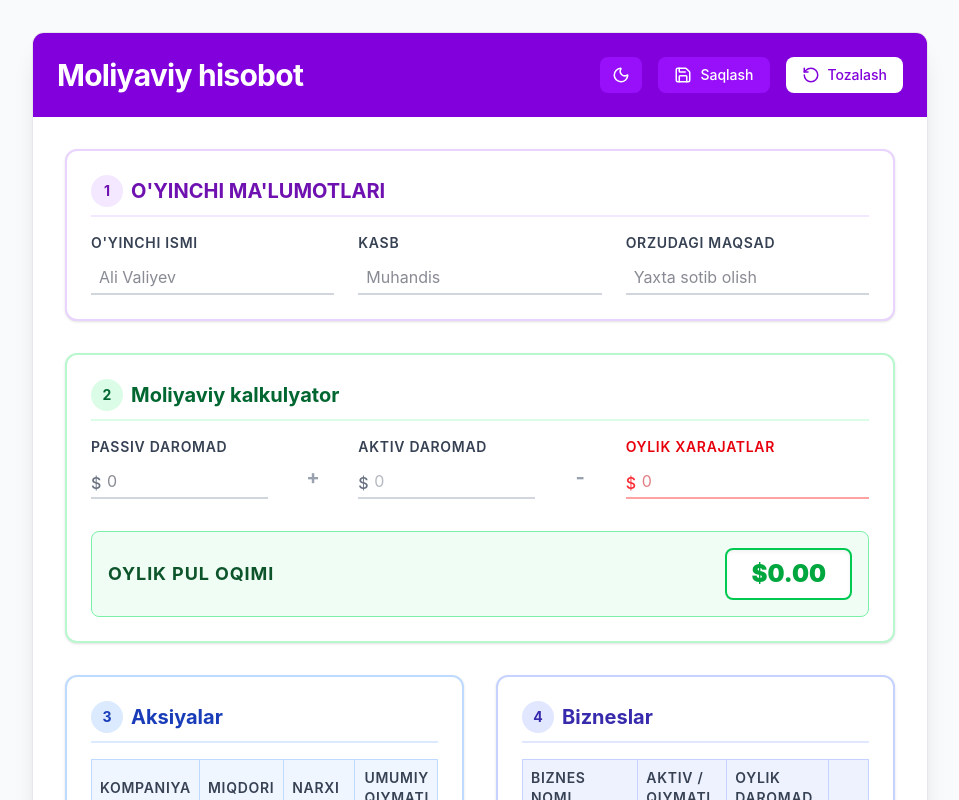
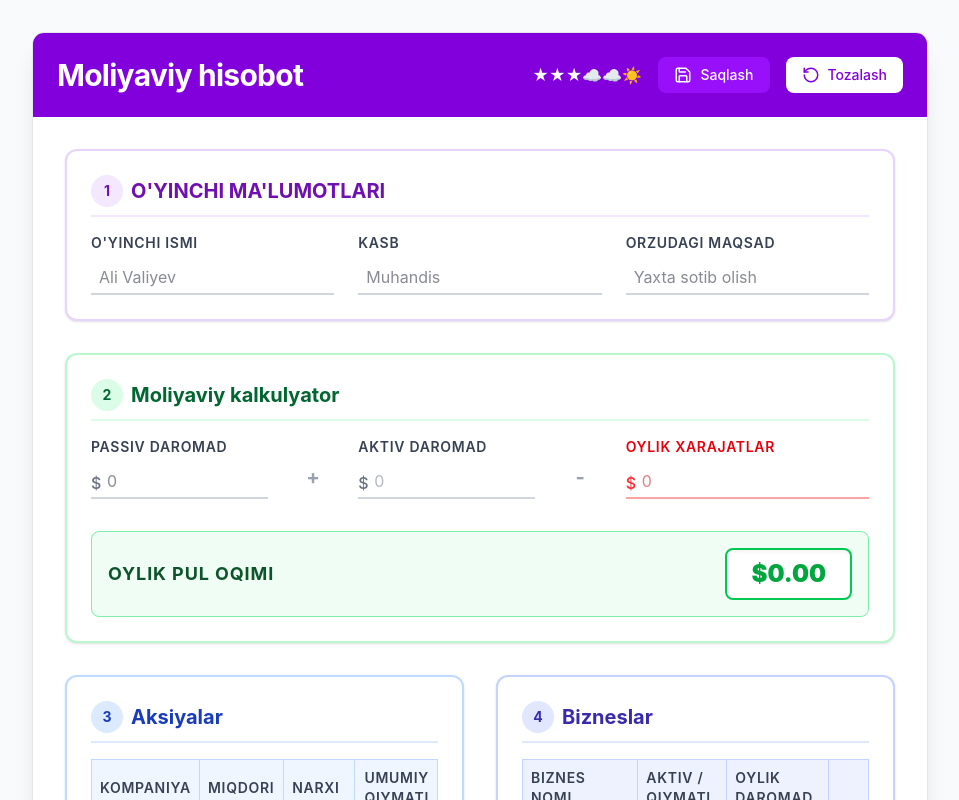
Before and after one commit to FarruxUralov/financial-worksheet, a React (Vite) app: page / in a window 1280 px wide. Shown: the top 800 px of the page, without its empty margins (160-1119 px from the left). Built offline with nearby package versions, Linux system fonts and the light colour scheme.

Commit message:
Add animated day/night toggle switch with stars and clouds

```diff
--- a/src/App.css
+++ b/src/App.css
@@ -1,4 +1,146 @@
+/* =============================================
+   Animated Day/Night Toggle Switch
+   ============================================= */
+
+.theme-toggle {
+  position: relative;
+  width: 72px;
+  height: 36px;
+  border: none;
+  padding: 0;
+  cursor: pointer;
+  background: transparent;
+  flex-shrink: 0;
+}
+
+.theme-toggle__track {
+  display: block;
+  width: 100%;
+  height: 100%;
+  border-radius: 50px;
+  position: relative;
+  overflow: hidden;
+  transition: background 0.5s ease;
+}
+
+.theme-toggle--day .theme-toggle__track {
+  background: linear-gradient(135deg, #87CEEB 0%, #b0e0ff 100%);
+  box-shadow: 0 0 12px rgba(135, 206, 235, 0.6);
+}
+
+.theme-toggle--night .theme-toggle__track {
+  background: linear-gradient(135deg, #1a1a3e 0%, #0d1b4b 100%);
+  box-shadow: 0 0 12px rgba(100, 120, 255, 0.5);
+}
+
+/* Thumb (circle that slides) */
+.theme-toggle__thumb {
+  position: absolute;
+  top: 3px;
+  width: 30px;
+  height: 30px;
+  border-radius: 50%;
+  transition: left 0.45s cubic-bezier(0.34, 1.56, 0.64, 1),
+              background 0.5s ease,
+              box-shadow 0.5s ease;
+  display: flex;
+  align-items: center;
+  justify-content: center;
+  z-index: 3;
+}
+
+.theme-toggle--day .theme-toggle__thumb {
+  left: 3px;
+  background: radial-gradient(circle at 35% 35%, #fff7a1, #ffd700);
+  box-shadow: 0 0 10px 2px rgba(255, 215, 0, 0.7);
+}
+
+.theme-toggle--night .theme-toggle__thumb {
+  left: 39px;
+  background: radial-gradient(circle at 65% 35%, #e8e8ff, #c8c8f8);
+  box-shadow: 0 0 10px 2px rgba(200, 200, 255, 0.5);
+}
+
+.theme-toggle__icon {
+  font-size: 16px;
+  line-height: 1;
+  transition: transform 0.4s cubic-bezier(0.34, 1.56, 0.64, 1), opacity 0.3s ease;
+  display: block;
+}
+
+.theme-toggle--night .theme-toggle__icon {
+  transform: rotate(-20deg);
+}
+
+/* Stars (visible in night mode) */
+.theme-toggle__stars {
+  position: absolute;
+  inset: 0;
+  z-index: 1;
+  transition: opacity 0.4s ease;
+}
+
+.theme-toggle--day .theme-toggle__stars {
+  opacity: 0;
+}
+
+.theme-toggle--night .theme-toggle__stars {
+  opacity: 1;
+}
+
+.theme-toggle__star {
+  position: absolute;
+  color: white;
+  font-size: 7px;
+  animation: twinkle 2s infinite alternate;
+}
+
+.theme-toggle__star--1 { top: 6px;  left: 10px; animation-delay: 0s;    font-size: 6px; }
+.theme-toggle__star--2 { top: 18px; left: 18px; animation-delay: 0.5s;  font-size: 5px; }
+.theme-toggle__star--3 { top: 8px;  left: 24px; animation-delay: 1s;    font-size: 7px; }
+
+@keyframes twinkle {
+  0%   { opacity: 0.4; transform: scale(0.8); }
+  100% { opacity: 1;   transform: scale(1.2); }
+}
+
+/* Clouds (visible in day mode) */
+.theme-toggle__clouds {
+  position: absolute;
+  inset: 0;
+  z-index: 1;
+  transition: opacity 0.4s ease;
+}
+
+.theme-toggle--night .theme-toggle__clouds {
+  opacity: 0;
+}
+
+.theme-toggle--day .theme-toggle__clouds {
+  opacity: 1;
+}
+
+.theme-toggle__cloud {
+  position: absolute;
+  color: rgba(255, 255, 255, 0.85);
+  font-size: 12px;
+  animation: float 3s ease-in-out infinite alternate;
+}
+
+.theme-toggle__cloud--1 { bottom: 2px;  right: 4px;  animation-delay: 0s;   font-size: 14px; }
+.theme-toggle__cloud--2 { bottom: 10px; right: 16px; animation-delay: 0.8s; font-size: 10px; }
+
+@keyframes float {
+  0%   { transform: translateX(0px); }
+  100% { transform: translateX(3px); }
+}
+
+/* =============================================
+   Original styles below
+   ============================================= */
+
 .counter {
+
   font-size: 16px;
   padding: 5px 10px;
   border-radius: 5px;
--- a/src/App.jsx
+++ b/src/App.jsx
@@ -1,5 +1,5 @@
 import { useState, useEffect } from 'react'
-import { Save, RotateCcw, Moon, Sun } from 'lucide-react'
+import { Save, RotateCcw } from 'lucide-react'
 import PlayerInfo from './components/PlayerInfo'
 import FinancialCalculator from './components/FinancialCalculator'
 import Stocks from './components/Stocks'
@@ -88,12 +88,29 @@ export default function App() {
         <div className="bg-purple-700 dark:bg-purple-900 text-white p-6 flex flex-col md:flex-row justify-between items-center print:bg-purple-700 print:text-white transition-colors duration-200">
           <h1 className="text-3xl font-bold tracking-tight mb-4 md:mb-0">Moliyaviy hisobot</h1>
           <div className="flex gap-4">
+            {/* Animated Day/Night Toggle */}
             <button
               onClick={() => setIsDarkMode(!isDarkMode)}
-              className="flex items-center gap-2 bg-purple-600 hover:bg-purple-800 dark:bg-purple-800 dark:hover:bg-purple-700 transition-colors px-3 py-2 rounded-lg font-medium text-sm print:hidden"
+              className={`theme-toggle print:hidden ${isDarkMode ? 'theme-toggle--night' : 'theme-toggle--day'}`}
               title={isDarkMode ? "Kunduzgi rejimga o'tish" : "Tungi rejimga o'tish"}
+              aria-label="Toggle dark mode"
             >
-              {isDarkMode ? <Sun size={18} /> : <Moon size={18} />}
+              <span className="theme-toggle__track">
+                <span className="theme-toggle__stars">
+                  <span className="theme-toggle__star theme-toggle__star--1">★</span>
+                  <span className="theme-toggle__star theme-toggle__star--2">★</span>
+                  <span className="theme-toggle__star theme-toggle__star--3">★</span>
+                </span>
+                <span className="theme-toggle__clouds">
+                  <span className="theme-toggle__cloud theme-toggle__cloud--1">☁</span>
+                  <span className="theme-toggle__cloud theme-toggle__cloud--2">☁</span>
+                </span>
+                <span className="theme-toggle__thumb">
+                  <span className="theme-toggle__icon">
+                    {isDarkMode ? '🌙' : '☀️'}
+                  </span>
+                </span>
+              </span>
             </button>
             <button
               onClick={handleSave}
```
